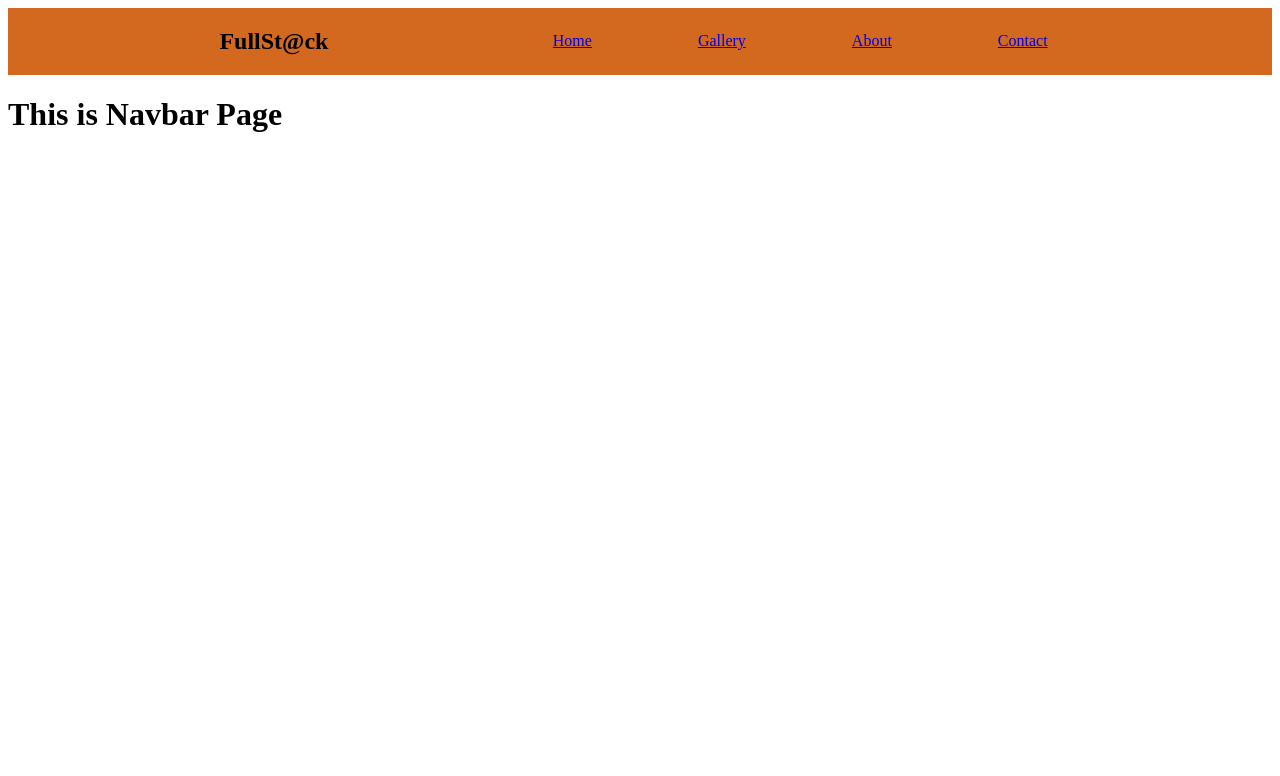
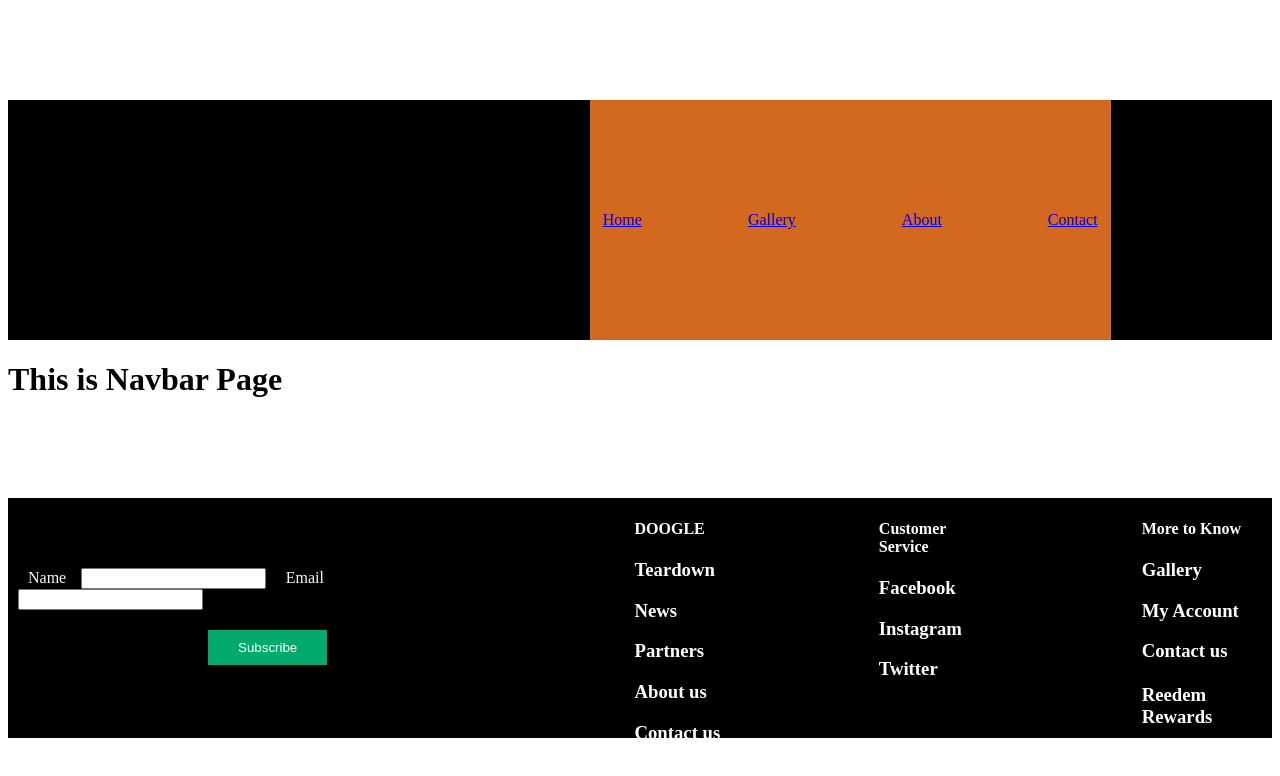
Before and after one commit to ANAND015/advanced-full_stack, a React (Vite) app in the folder fullstack_proj/: page / in a window 1280 px wide. Shown: the top 776 px of the page. Built offline with nearby package versions, Linux system fonts and the light colour scheme.

Commit message:
Day4_Task

```diff
--- a/fullstack_proj/src/App.jsx
+++ b/fullstack_proj/src/App.jsx
@@ -4,6 +4,7 @@ import Contact from './Components/FunctionalComponent/Contact'
 import Gallery from './Components/FunctionalComponent/Gallery'
 import Home from './Components/FunctionalComponent/Home'
 import NavBar from './Components/FunctionalComponent/Navbar'
+import Footer from './Components/FunctionalComponent/Footer'
 import {BrowserRouter,Routes,Route} from "react-router-dom"
 function App() {
    return (
@@ -16,6 +17,7 @@ function App() {
       <Route path='Contact' element={<Contact />}/>
       <Route path='class' element={<ClassCompEg/>}/>
     </Routes>
+    <Footer/>
     </BrowserRouter>
   )
 }
--- /dev/null
+++ b/fullstack_proj/src/Components/FunctionalComponent/Footer.jsx
@@ -0,0 +1,39 @@
+import "../../assets/css/Footer.css"
+const Footer =()=>{
+    return (
+        <div className="container">
+            <div>
+                <form action="">
+                <label htmlFor="">Name</label>\
+                <input type="text" />
+                <label htmlFor="">Email</label>
+                <input type="email"  />
+                </form>
+                <button>Subscribe</button>
+            </div>
+            <div className="footer">
+                    <h4>DOOGLE</h4>
+                    <h3>Teardown</h3>
+                    <h3>News</h3>
+                    <h3>Partners</h3>
+                    <h3>About us</h3>
+                    <h3>Contact us</h3>
+                    <h3>Terms of use</h3>
+            </div>
+            <div className="main">
+                <h4>Customer Service</h4>
+                <h3>Facebook</h3>
+                <h3>Instagram</h3>
+                <h3>Twitter</h3>
+            </div>
+            <div className="root">
+                <h4>More to Know</h4>
+                <h3>Gallery</h3>
+                <h3>My Account</h3>
+                <h3>Contact us<h3>
+                </h3>Reedem Rewards</h3>
+            </div>
+        </div>
+    )
+}
+export default Footer;
--- /dev/null
+++ b/fullstack_proj/src/assets/css/Footer.css
@@ -0,0 +1,40 @@
+.container {
+    margin-top: 100px;
+    bottom: 0;
+    background-color: black;
+    height: 30vh;
+    display: flex;
+    gap: 150px;
+  }
+
+  form {
+    margin-top: 70px;
+  }
+
+  label {
+    color: aliceblue;
+    margin-left: 20px;
+  }
+  input {
+    margin-left: 10px;
+  }
+
+  button {
+    border: none;
+    margin-left: 200px;
+    margin-top: 20px;
+    text-decoration: none;
+    padding: 10px 30px;
+    background-color: #04aa6d;
+    color: white;
+  }
+
+  .footer{
+    color: white;
+  }
+  .main {
+    color: white;
+  }
+  .root {
+    color: white;
+  }
```
